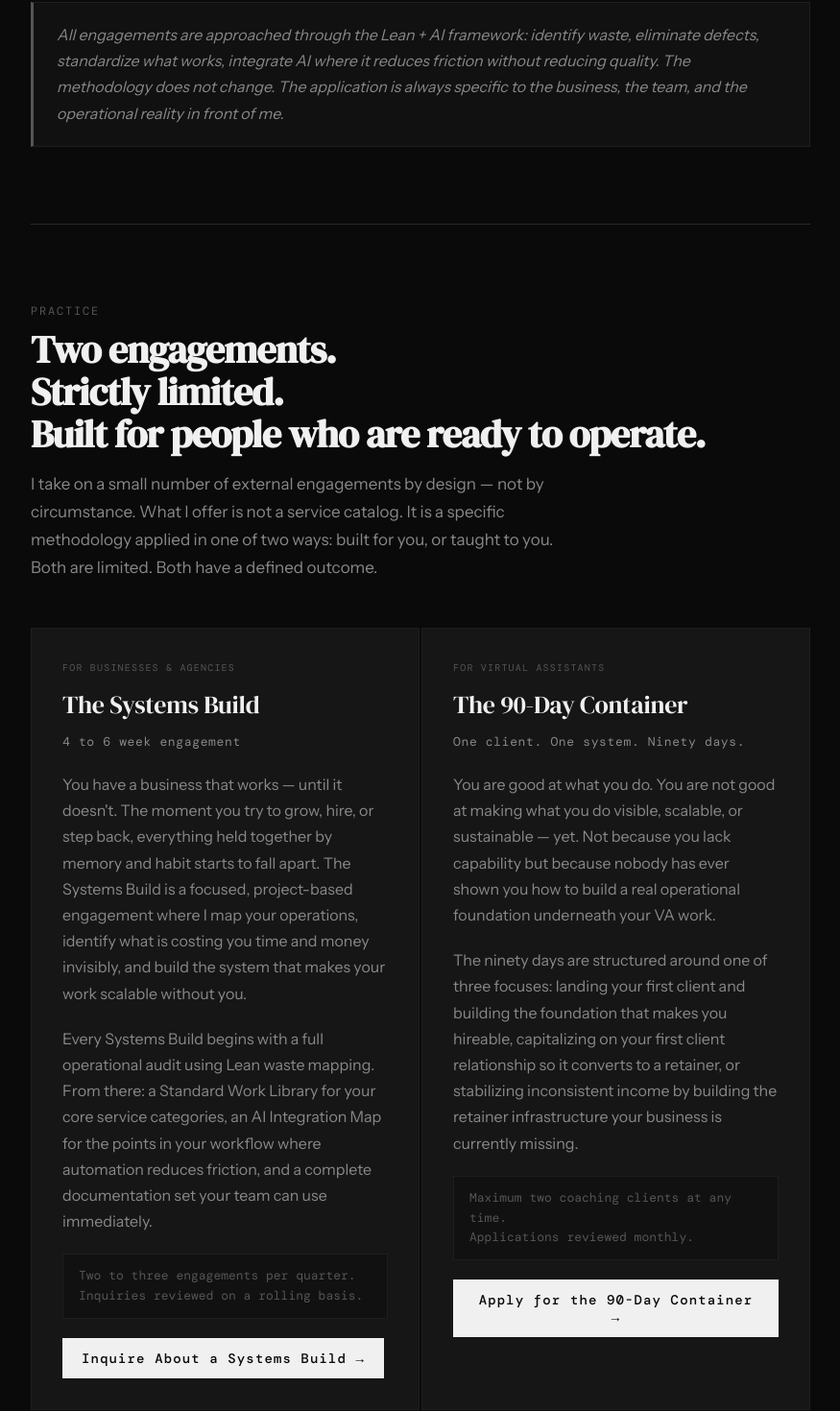
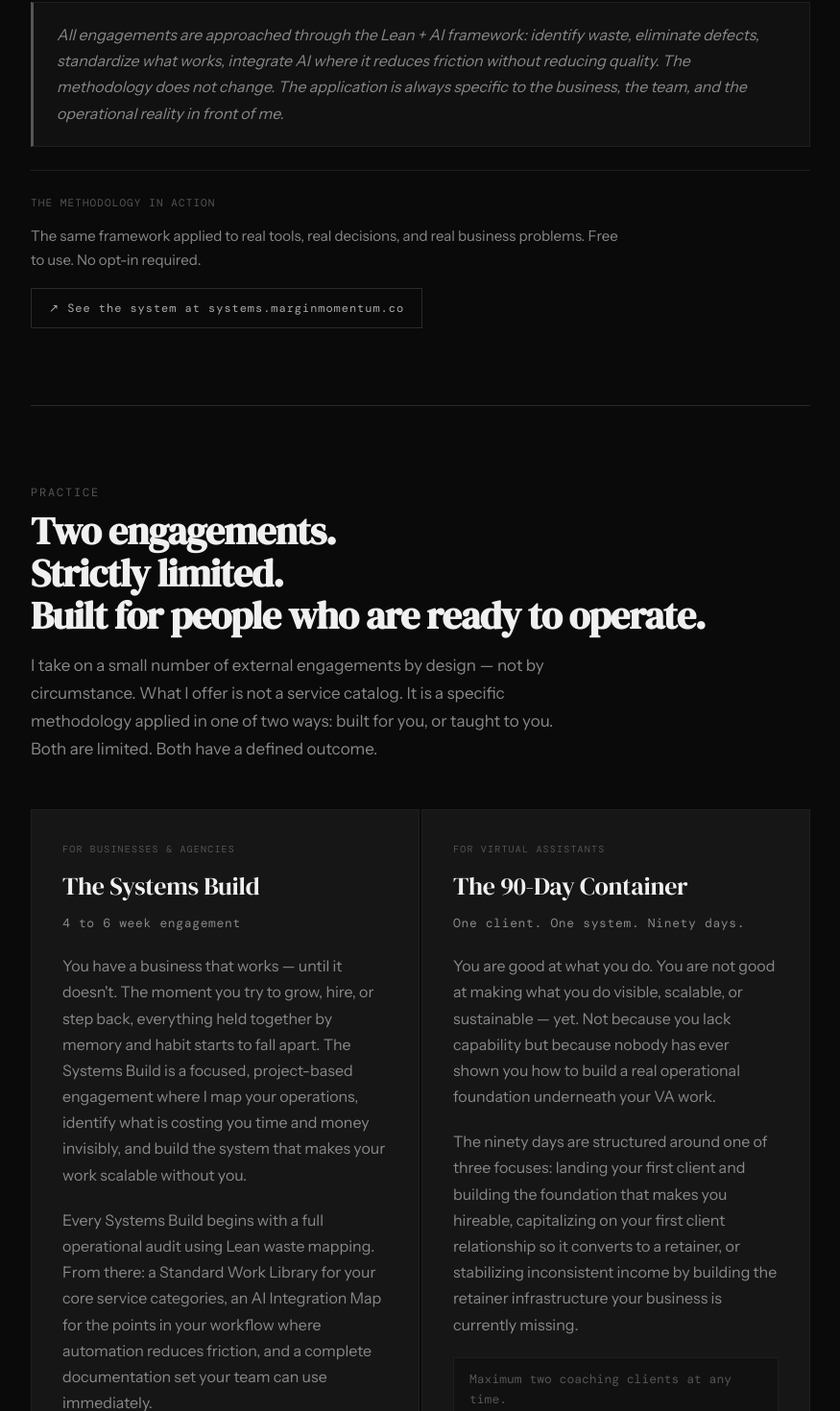
Before and after one commit to kittycataclysmic/founder-portfolio, a React (Vite) app: page / in a window 1280 px wide. Shown: the part 4600-6070 px from the top of the page at 96% size, without its empty margins (202-1077 px from the left). Built offline with nearby package versions, Linux system fonts and the light colour scheme.

Commit message:
Add files via upload

```diff
--- a/src/App.jsx
+++ b/src/App.jsx
@@ -189,7 +189,7 @@ function Form({type}) {
     } catch { setSending(false); }
   };
 
-  if (done) return <div className="fsuccess">{type==="inquiry" ? "Inquiry received. I will review and respond within 5 business days." : "Application received. Applications are reviewed monthly. Every application receives a response."}</div>;
+  if (done) return <div className="fsuccess">{type==="inquiry" ? "Inquiry received. I will review and respond within 5 business days." : "Application received. Applications are reviewed weekly. Every application receives a response."}</div>;
 
   if (type==="inquiry") return (
     <div>
@@ -216,7 +216,7 @@ function Form({type}) {
       <div className="fld"><label>What Does Success Look Like in 90 Days?</label><textarea rows={2} onChange={set("success")} /></div>
       <div className="fld"><label>When Are You Ready to Start?</label><input type="text" onChange={set("timeline")} /></div>
       <button className="btn-p" disabled={sending} onClick={submit} style={{width:"100%",justifyContent:"center",marginTop:8}}>{sending ? "Sending..." : "Submit My Application →"}</button>
-      <div className="fnote">Applications reviewed monthly. Maximum two coaching clients at any time. Every application receives a response.</div>
+      <div className="fnote">Applications reviewed weekly. Maximum two coaching clients at any time. Every application receives a response.</div>
     </div>
   );
 }
@@ -259,6 +259,13 @@ export default function App() {
               {ENGAGEMENTS.map(e => <EngCard key={e.num} e={e} />)}
             </div>
             <div className="meth-note">All engagements are approached through the Lean + AI framework: identify waste, eliminate defects, standardize what works, integrate AI where it reduces friction without reducing quality. The methodology does not change. The application is always specific to the business, the team, and the operational reality in front of me.</div>
+            <div style={{marginTop:24,paddingTop:24,borderTop:"1px solid #1e1e1e"}}>
+              <div style={{fontFamily:"var(--mo)",fontSize:"11px",letterSpacing:".1em",textTransform:"uppercase",color:"#555",marginBottom:12}}>The Methodology In Action</div>
+              <p style={{fontSize:"15px",color:"#888",lineHeight:1.7,marginBottom:16,maxWidth:620}}>The same framework applied to real tools, real decisions, and real business problems. Free to use. No opt-in required.</p>
+              <a href="https://systems.marginmomentum.co" target="_blank" rel="noopener noreferrer" style={{fontFamily:"var(--mo)",fontSize:"12px",letterSpacing:".08em",color:"#aaa",border:"1px solid #2a2a2a",padding:"10px 18px",textDecoration:"none",display:"inline-flex",alignItems:"center",gap:8,transition:"color .15s,border-color .15s"}} onMouseOver={e=>{e.currentTarget.style.color="#f0f0f0";e.currentTarget.style.borderColor="#555"}} onMouseOut={e=>{e.currentTarget.style.color="#aaa";e.currentTarget.style.borderColor="#2a2a2a"}}>
+                ↗ See the system at systems.marginmomentum.co
+              </a>
+            </div>
           </div>
         </section>
 
@@ -282,7 +289,7 @@ export default function App() {
               <div className="lane-dur">One client. One system. Ninety days.</div>
               <p className="lane-body">You are good at what you do. You are not good at making what you do visible, scalable, or sustainable — yet. Not because you lack capability but because nobody has ever shown you how to build a real operational foundation underneath your VA work.</p>
               <p className="lane-body">The ninety days are structured around one of three focuses: landing your first client and building the foundation that makes you hireable, capitalizing on your first client relationship so it converts to a retainer, or stabilizing inconsistent income by building the retainer infrastructure your business is currently missing.</p>
-              <div className="lane-avail">Maximum two coaching clients at any time.<br/>Applications reviewed monthly.</div>
+              <div className="lane-avail">Maximum two coaching clients at any time.<br/>Applications reviewed weekly.</div>
               <button className="btn-p" onClick={()=>document.getElementById('door-coaching').scrollIntoView({behavior:'smooth'})}>Apply for the 90-Day Container →</button>
             </div>
           </div>
```
